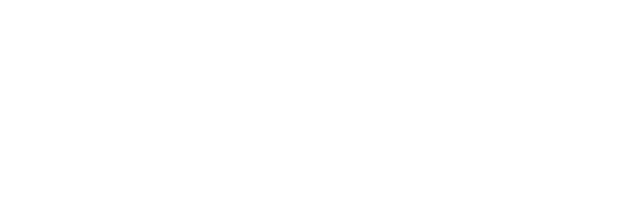
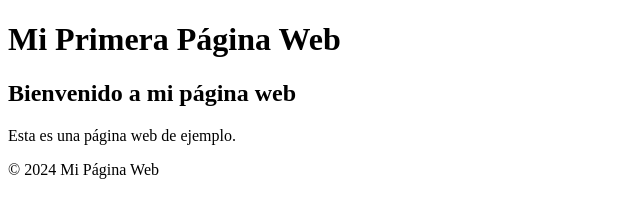
Before and after one commit to Fernando162021/FirstWebPage, a plain HTML site: page index.html in a window 1280 px wide. Shown: the whole page, without its empty margins (0-640 px from the left). Drawn offline with Linux system fonts and the light colour scheme.

Commit message:
First version

```diff
--- a/index.html
+++ b/index.html
@@ -3,9 +3,18 @@
 <head>
     <meta charset="UTF-8">
     <meta name="viewport" content="width=device-width, initial-scale=1.0">
-    <title>Document</title>
+    <title>Mi primera pagina web</title>
 </head>
 <body>
-
+    <header>
+        <h1>Mi Primera Página Web</h1>
+    </header>
+    <section>
+        <h2>Bienvenido a mi página web</h2>
+        <p>Esta es una página web de ejemplo.</p>
+    </section>
+    <footer>
+        <p>&copy; 2024 Mi Página Web</p>
+    </footer>
 </body>
 </html>
--- /dev/null
+++ b/styles.css
@@ -0,0 +1,29 @@
+body {
+    font-family: 'Arial', sans-serif;
+    background-color: #f4f4f4;
+    color: #333;
+    margin: 0;
+    padding: 0;
+}
+
+header {
+    background-color: #007bff;
+    color: #fff;
+    text-align: center;
+    padding: 1em;
+}
+
+section {
+    max-width: 600px;
+    margin: 20px auto;
+    padding: 20px;
+    background-color: #fff;
+    box-shadow: 0 0 10px rgba(0, 0, 0, 0.1);
+}
+
+footer {
+    text-align: center;
+    padding: 1em;
+    background-color: #007bff;
+    color: #fff;
+}
```
